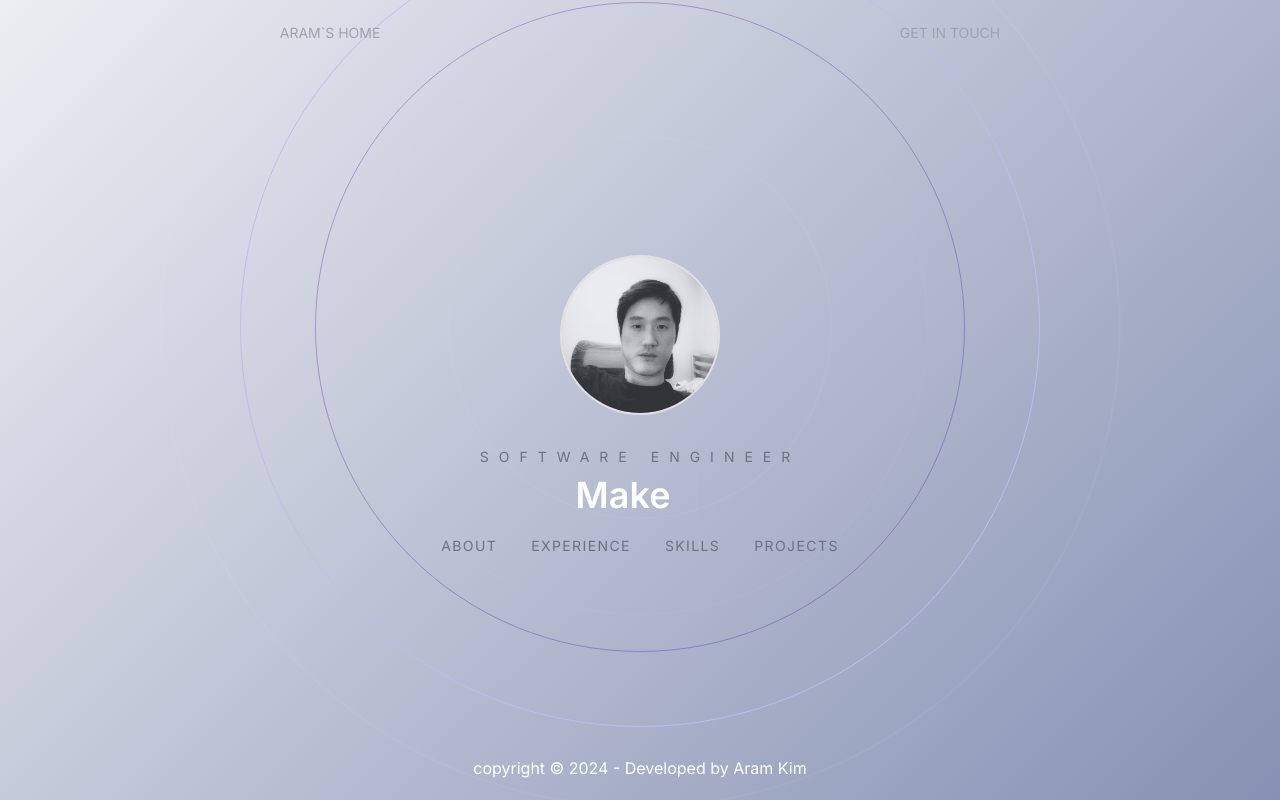
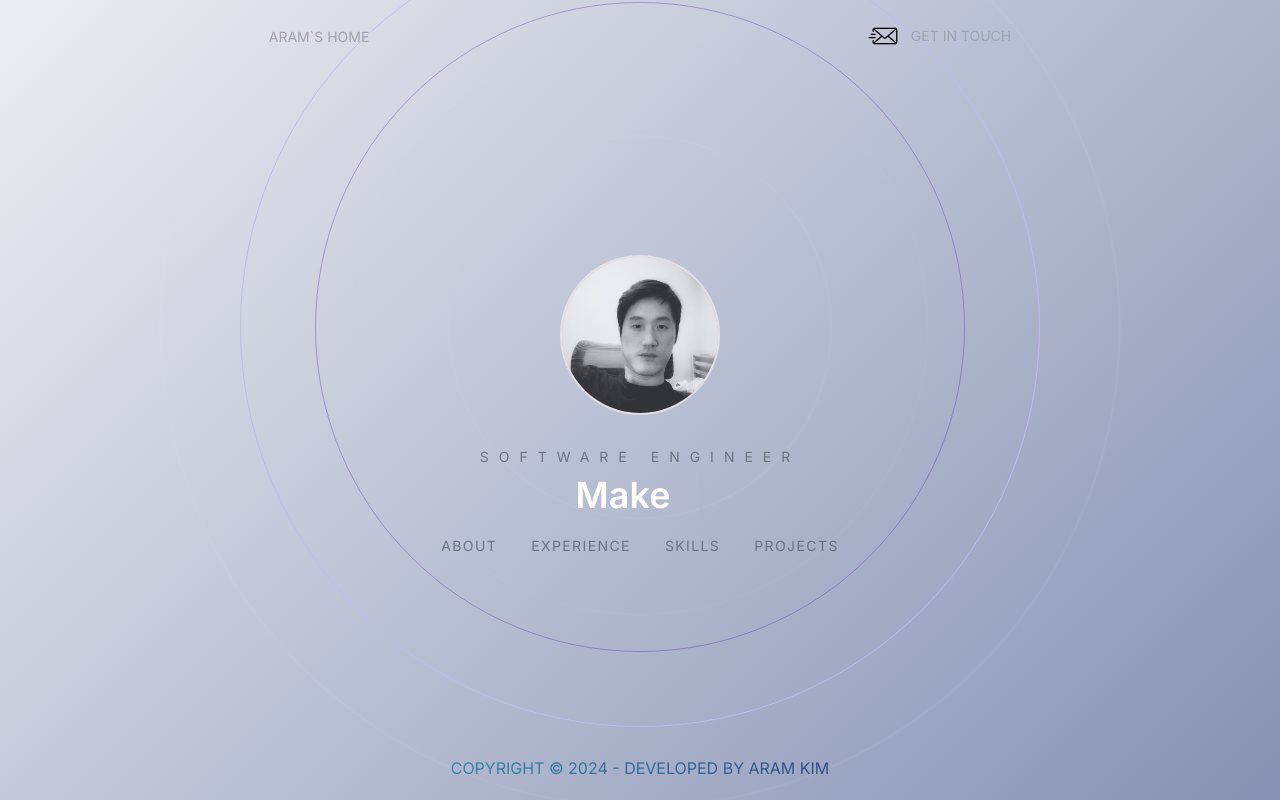
Before and after one commit to AramKim37/Aram-homepage, a Next.js app: page / in a window 1280 px wide. Built offline with nearby package versions, Linux system fonts and the light colour scheme.

Commit message:
modifying header section

```diff
--- a/app/globals.css
+++ b/app/globals.css
@@ -4,7 +4,7 @@
 
 @layer components {
   .heroButton {
-    @apply px-4 py-2 my-3 border border-[#242424] rounded-full uppercase text-sm border-transparent tracking-widest text-gray-500 transition-all hover:border-[#5aa5e6]/80 hover:text-[#5aa5e6] hover:border-solid;
+    @apply px-4 py-2 my-3 border border-[#242424] rounded-full uppercase text-sm border-transparent tracking-widest text-gray-500 transition-all hover:border-[#a2a8d3]/80 hover:text-[#5aa5e6] hover:border-solid;
   }
   .contactInput {
     @apply outline-none bg-slate-400/10 rounded-sm border-b px-6 py-4 border-[#242424]  text-gray-500 placeholder-gray-500 transition-all focus:border-[#a2a8d3]/40
@@ -28,4 +28,19 @@
   .line {
     animation: bounce 3s infinite;
   }
+
+  .nameText {
+    text-transform: uppercase;
+    background: linear-gradient(to right, #30cfd0 0%, #330867 100%);
+    background-clip: text;
+    -webkit-background-clip: text;
+    -webkit-text-fill-color: transparent;
+  }
+
+  .headerText {
+    background: linear-gradient(90deg, #4ac7fa 0%, #e649f5 100%);
+    background-clip: text;
+    -webkit-background-clip: text;
+    -webkit-text-fill-color: transparent;
+  }
 }
--- a/app/page.js
+++ b/app/page.js
@@ -5,6 +5,7 @@ import Hero from "@/components/Hero";
 import Projects from "@/components/Projects";
 import Skills from "@/components/Skills";
 import WorkExperience from "@/components/WorkExperience";
+import Link from "next/link";
 
 export default function Home() {
   return (
@@ -37,11 +38,15 @@ export default function Home() {
       <section id="contact" className="snap-start">
         <Contact />
       </section>
-      <footer className="sticky bottom-5 w-full cursor-pointer">
-        <div className="text-center">
-          copyright © {new Date().getFullYear()} - Developed by Aram Kim
-        </div>
-      </footer>
+      <Link href="#hero">
+        <footer className="sticky bottom-5 w-full cursor-pointer">
+          <div className="text-center nameText">
+            copyright © {new Date().getFullYear()} - Developed by{" "}
+            <span className="uppercase">Aram Kim</span>
+            {/*need to add gradient */}
+          </div>
+        </footer>
+      </Link>
     </main>
   );
 }
--- a/components/Header.jsx
+++ b/components/Header.jsx
@@ -4,6 +4,8 @@ import React from "react";
 import { SocialIcon } from "react-social-icons";
 import { motion } from "framer-motion";
 import Link from "next/link";
+import Image from "next/image";
+import Email from "@/public/image/email.png";
 
 const Header = () => {
   return (
@@ -25,7 +27,7 @@ const Header = () => {
         className="flex flex-row items-center"
       >
         <Link href="#hero">
-          <h1 className="uppercase md:inline-flex text-sm text-gray-400">
+          <h1 className="uppercase  md:inline-flex text-sm text-gray-400">
             Aram`s Home
           </h1>
         </Link>
@@ -71,9 +73,12 @@ const Header = () => {
             fgColor="gray"
             bgColor="transparent"
           /> */}
-          <p className="uppercase hidden md:inline-flex text-sm text-gray-400">
-            Get In Touch
-          </p>
+          <div className="flex space-x-3 items-center">
+            <Image src={Email} alt="email" className="h-8 w-8 text-gray-500" />
+            <p className="uppercase hidden md:inline-flex text-sm text-gray-400">
+              Get In Touch
+            </p>
+          </div>
         </Link>
       </motion.div>
     </header>
```
Also changed, not shown: public/image/email.png (added).
